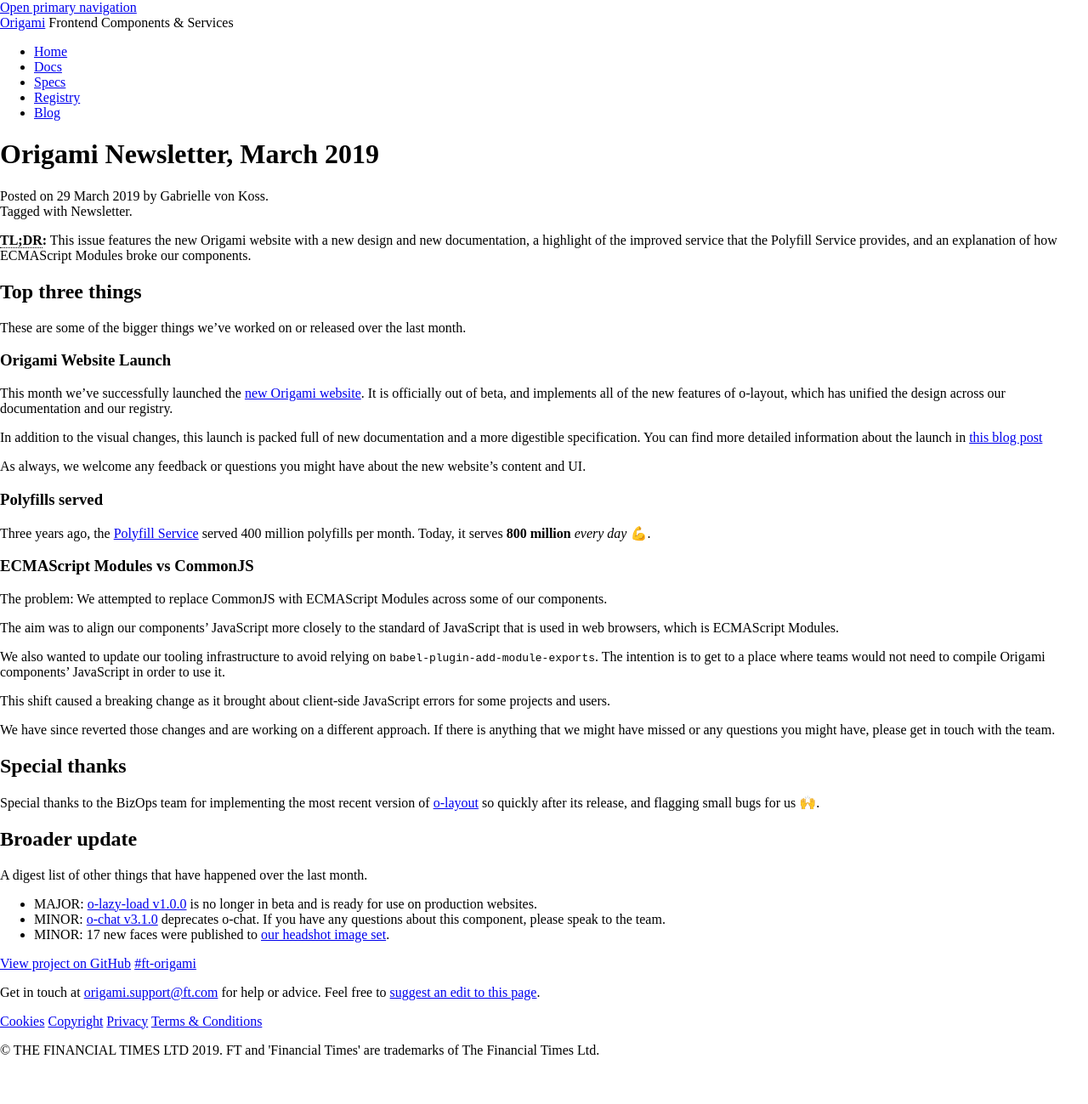
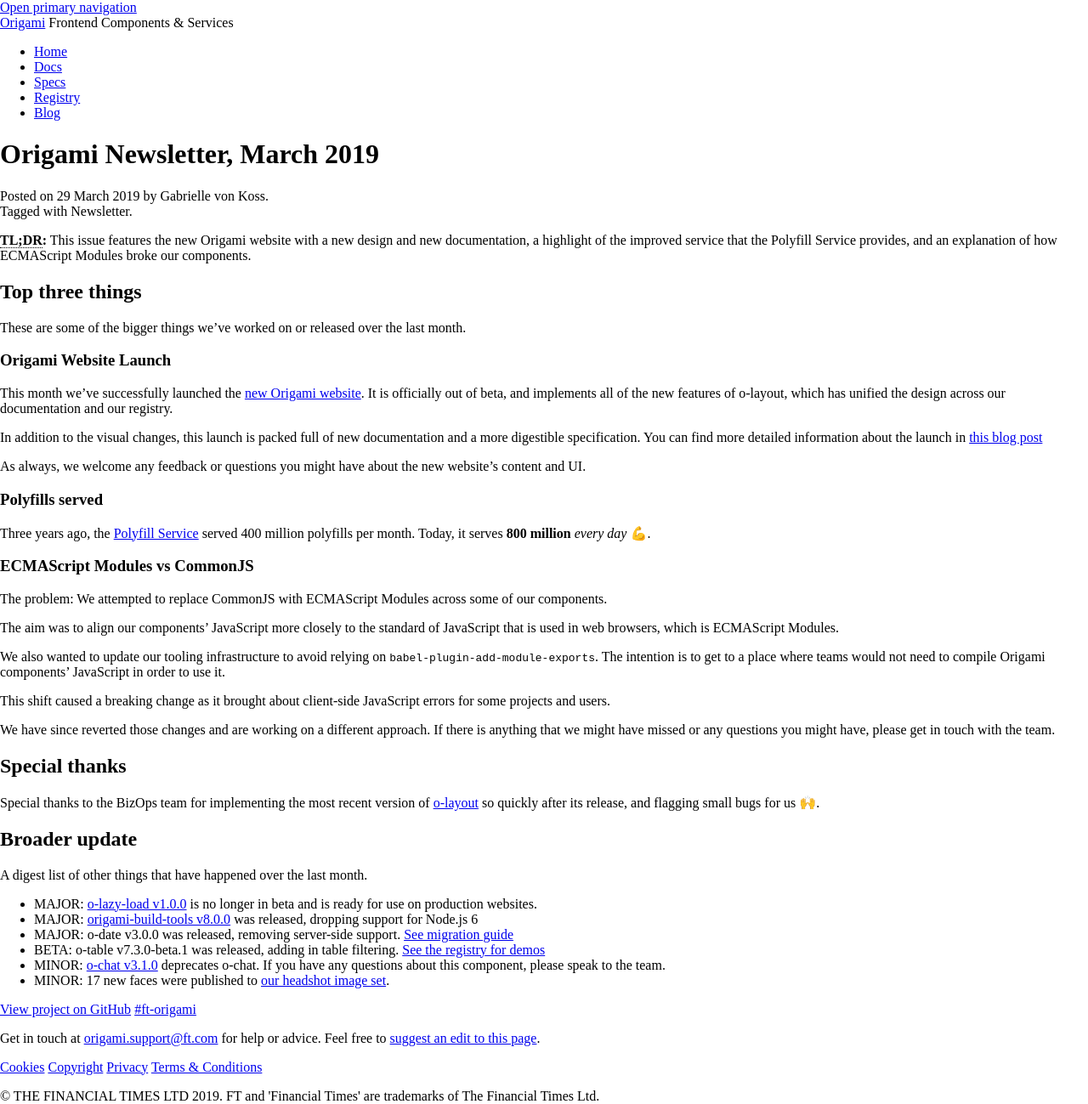
Before and after one commit to Financial-Times/origami-website, a Jekyll site: the page built from _posts/2019-03-29-newsletter.md, in a window 1280 px wide. Shown: the whole page at 85% size. Built offline with Jekyll 4.4.1, drawn with Linux system fonts in a browser that asks for light colours; a style sheet for code colours, icons or effects is not loaded; before the commit the page ends 1245 px from its top, so only the background shows below that; grey boxes are pictures that could not be loaded.

Commit message:
Update _posts/2019-03-29-newsletter.md
Co-Authored-By: JakeChampion <me@jakechampion.name>

```diff
--- a/_posts/2019-03-29-newsletter.md
+++ b/_posts/2019-03-29-newsletter.md
@@ -45,6 +45,9 @@ Special thanks to the BizOps team for implementing the most recent version of <a
 A digest list of other things that have happened over the last month.
 
   - MAJOR: [o-lazy-load v1.0.0](https://registry.origami.ft.com/components/o-lazy-load@1.0.0) is no longer in beta and is ready for use on production websites.
+  - MAJOR: [origami-build-tools v8.0.0](https://github.com/Financial-Times/origami-build-tools#migrating-from-7xx-to-8xx) was released, dropping support for Node.js 6
+  - MAJOR: o-date v3.0.0 was released, removing server-side support. [See migration guide](https://github.com/Financial-Times/o-date#migrating-from-v2-to-v3)
+  - BETA: o-table v7.3.0-beta.1 was released, adding in table filtering. [See the registry for demos](https://registry.origami.ft.com/components/o-table@7.3.0-beta.1)
   - MINOR: [o-chat v3.1.0](https://registry.origami.ft.com/components/o-chat@3.1.0) deprecates o-chat. If you have any questions about this component, please speak to the team.
   - MINOR: 17 new faces were published to [our headshot image set](https://registry.origami.ft.com/components/headshot-images).
 
```
